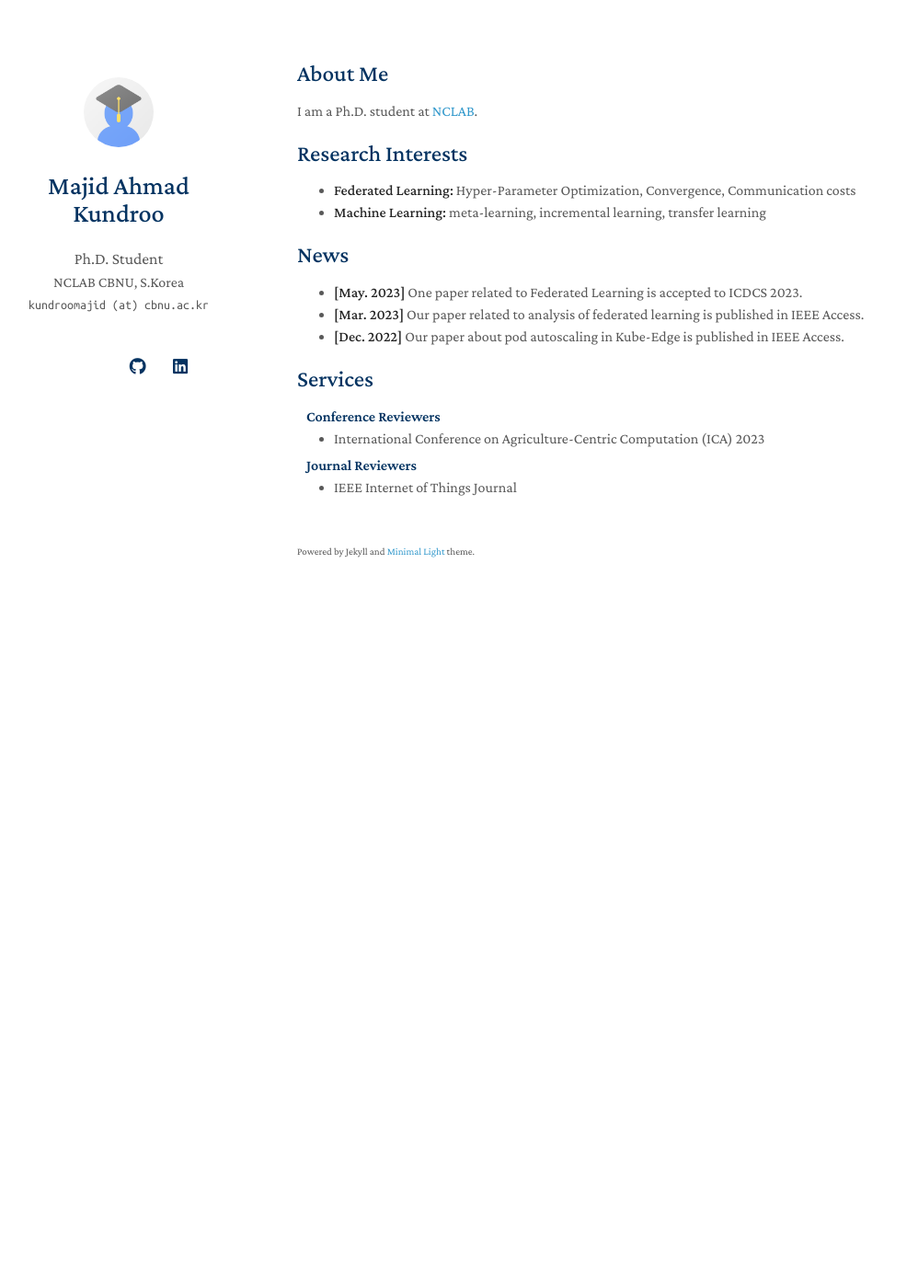
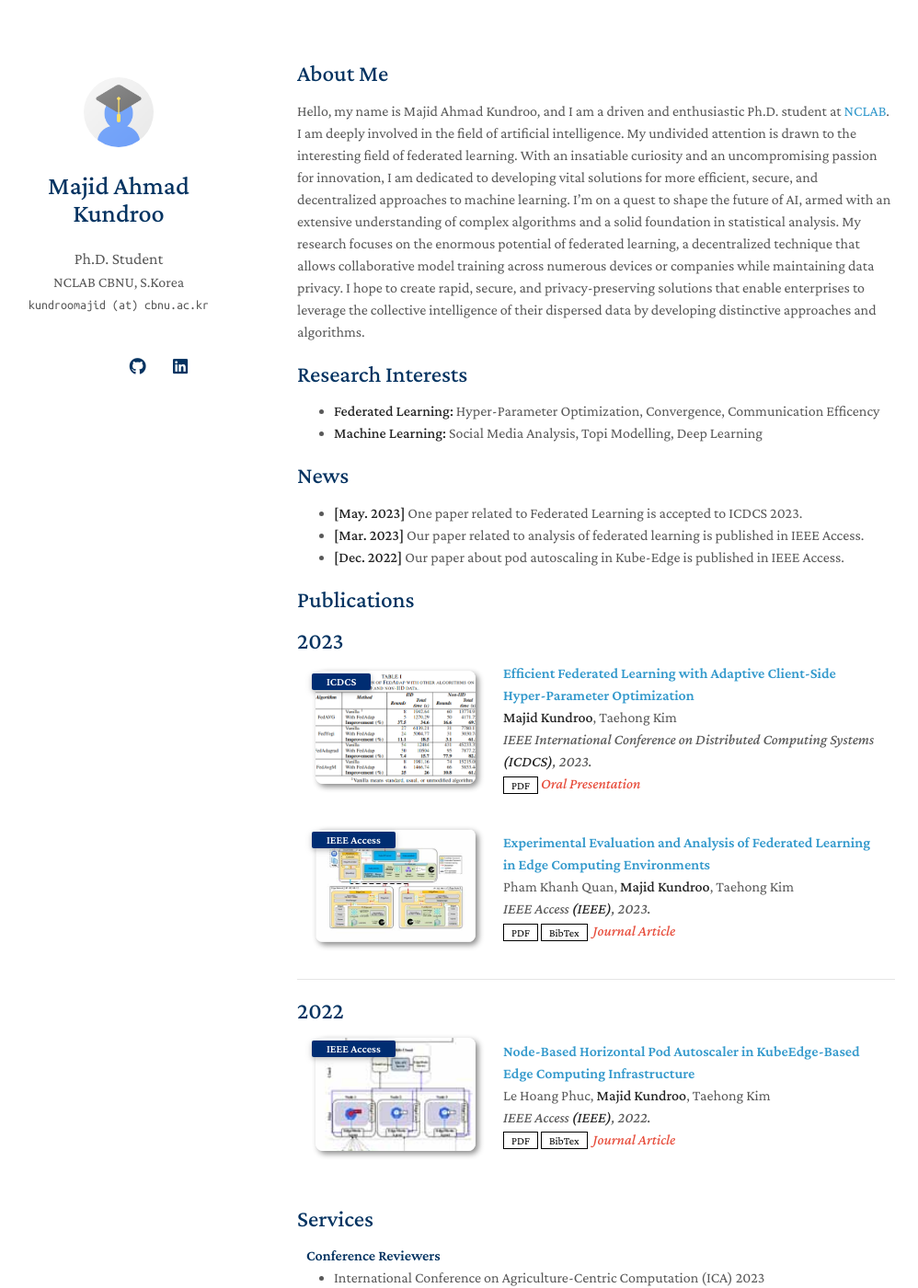
Before and after one commit to kundroomajid/kundroomajid.github.io, a Jekyll site: the page built from index.md, in a window 1280 px wide and 1400 px high. Shown: the whole window at 92% size, without its empty margins (147-1145 px from the left). Built offline with Jekyll 4.4.1, drawn with Linux system fonts in a browser that asks for light colours; nearby versions of some CDN libraries; a style sheet for code colours, icons or effects is not loaded; our own code applies the rules of GitHub Pages for plain Markdown files.

Commit message:
adds gitignore file and updated publications

```diff
--- a/_includes/publications.md
+++ b/_includes/publications.md
@@ -1,32 +1,82 @@
-<!-- <h2 id="publications" style="margin: 2px 0px -15px;">Publications</h2>
+<h2 id="publications" style="margin: 2px 0px -15px;">Publications</h2>
 
 <div class="publications">
 <ol class="bibliography">
+<h2 id="" style="margin: 20px 0px 10px;">2023</h2>
+<li>
+<div class="pub-row">
+
+  <div class="col-sm-3 abbr" style="position: relative;padding-right: 15px;padding-left: 15px;">
+    <img src="assets/img/icdcs-23.png" class="teaser img-fluid z-depth-1">
+    <abbr class="badge">ICDCS</abbr>
+  </div>
+
+  <div class="col-sm-9" style="position: relative;padding-right: 15px;padding-left: 20px;">
+    <div class="title"><a href="#">Efficient Federated Learning with Adaptive Client-Side Hyper-Parameter Optimization</a></div>
+    <div class="author"><strong>Majid Kundroo</strong>, Taehong Kim</div>
+    <div class="periodical"><em>IEEE International Conference on Distributed Computing Systems <strong>(ICDCS)</strong>, 2023.</em></div>
+    <div class="links">
+      <a href="#" class="btn btn-sm z-depth-0" role="button" target="_blank" style="font-size:12px;">PDF</a>
+      <!-- <a href="#" class="btn btn-sm z-depth-0" role="button" target="_blank" style="font-size:12px;">Code</a> -->
+      <!-- <a href="https://class-il.mpi-inf.mpg.de/mnemonics/" class="btn btn-sm z-depth-0" role="button" target="_blank" style="font-size:12px;">Project Page</a> -->
+      <!-- <a href="" class="btn btn-sm z-depth-0" role="button" target="_blank" style="font-size:12px;">BibTex</a> -->
+      <strong><i style="color:#e74d3c">Oral Presentation</i></strong>
+    </div>
+  </div>
+</div>
+</li>
+<br>
 
 <li>
 <div class="pub-row">
 
   <div class="col-sm-3 abbr" style="position: relative;padding-right: 15px;padding-left: 15px;">
-    <img src="assets/img/teaser_example.png" class="teaser img-fluid z-depth-1">
-    <abbr class="badge">CVPR</abbr>
+    <img src="assets/img/access-1.jpg" class="teaser img-fluid z-depth-1">
+    <abbr class="badge">IEEE Access</abbr>
   </div>
 
   <div class="col-sm-9" style="position: relative;padding-right: 15px;padding-left: 20px;">
-    <div class="title"><a href="https://arxiv.org/pdf/2002.10211.pdf">Mnemonics Training: Multi-Class Incremental Learning without Forgetting</a></div>
-    <div class="author"><strong>Yaoyao Liu</strong>, Yuting Su, An-An Liu, Bernt Schiele, Qianru Sun</div>
-    <div class="periodical"><em>IEEE/CVF Conference on Computer Vision and Pattern Recognition <strong>(CVPR)</strong>, 2020.</em></div>
+    <div class="title"><a href="https://doi.org/10.1109/ACCESS.2023.3262945">Experimental Evaluation and Analysis of Federated Learning in Edge Computing Environments</a></div>
+    <div class="author">Pham Khanh Quan, <strong>Majid Kundroo</strong>, Taehong Kim</div>
+    <div class="periodical"><em>IEEE Access <strong>(IEEE)</strong>, 2023.</em></div>
     <div class="links">
-      <a href="https://arxiv.org/pdf/2002.10211.pdf" class="btn btn-sm z-depth-0" role="button" target="_blank" style="font-size:12px;">PDF</a>
-      <a href="https://github.com/yaoyao-liu/mnemonics" class="btn btn-sm z-depth-0" role="button" target="_blank" style="font-size:12px;">Code</a>
-      <a href="https://class-il.mpi-inf.mpg.de/mnemonics/" class="btn btn-sm z-depth-0" role="button" target="_blank" style="font-size:12px;">Project Page</a>
-      <a href="https://dblp.uni-trier.de/rec/conf/cvpr/LiuSLSS20.html?view=bibtex" class="btn btn-sm z-depth-0" role="button" target="_blank" style="font-size:12px;">BibTex</a>
-      <strong><i style="color:#e74d3c">Oral Presentation</i></strong>
+      <a href="https://ieeexplore.ieee.org/document/10086519" class="btn btn-sm z-depth-0" role="button" target="_blank" style="font-size:12px;">PDF</a>
+      <!-- <a href="#" class="btn btn-sm z-depth-0" role="button" target="_blank" style="font-size:12px;">Code</a> -->
+      <!-- <a href="https://class-il.mpi-inf.mpg.de/mnemonics/" class="btn btn-sm z-depth-0" role="button" target="_blank" style="font-size:12px;">Project Page</a> -->
+      <a href="./assets/bibtex/fl_quan.bib" class="btn btn-sm z-depth-0" role="button" target="_blank" style="font-size:12px;">BibTex</a>
+      <strong><i style="color:#e74d3c"> &nbsp;Journal Article</i></strong>
     </div>
   </div>
 </div>
+
 </li>
+<br>
+<hr>
+<h2 id="year" style="margin: 20px 0px 10px;">2022</h2>
+<li>
+<div class="pub-row">
 
+  <div class="col-sm-3 abbr" style="position: relative;padding-right: 15px;padding-left: 15px;">
+    <img src="assets/img/nhpa.png" class="teaser img-fluid z-depth-1">
+    <abbr class="badge">IEEE Access</abbr>
+  </div>
+
+  <div class="col-sm-9" style="position: relative;padding-right: 15px;padding-left: 20px;">
+    <div class="title"><a href="https://doi.org/10.1109/access.2022.3232131">Node-Based Horizontal Pod Autoscaler in KubeEdge-Based Edge Computing Infrastructure</a></div>
+    <div class="author">Le Hoang Phuc, <strong>Majid Kundroo</strong>, Taehong Kim</div>
+    <div class="periodical"><em>IEEE Access <strong>(IEEE)</strong>, 2022.</em></div>
+    <div class="links">
+      <a href="https://ieeexplore.ieee.org/document/9999239" class="btn btn-sm z-depth-0" role="button" target="_blank" style="font-size:12px;">PDF</a>
+      <!-- <a href="#" class="btn btn-sm z-depth-0" role="button" target="_blank" style="font-size:12px;">Code</a> -->
+      <!-- <a href="https://class-il.mpi-inf.mpg.de/mnemonics/" class="btn btn-sm z-depth-0" role="button" target="_blank" style="font-size:12px;">Project Page</a> -->
+      <a href="./assets/bibtex/nhpa.bib" class="btn btn-sm z-depth-0" role="button" target="_blank" style="font-size:12px;">BibTex</a>
+      <strong><i style="color:#e74d3c"> &nbsp;Journal Article</i></strong>
+    </div>
+  </div>
+</div>
+
+</li>
 <br>
 
 </ol>
-</div> -->
+</div>
--- a/assets/js/scale.fix.js
+++ b/assets/js/scale.fix.js
@@ -1,3 +1,6 @@
+
+
+
 (function(document) {
     var metas = document.getElementsByTagName('meta'),
         changeViewportContent = function(content) {
--- a/index.md
+++ b/index.md
@@ -4,12 +4,12 @@ layout: homepage
 
 ## About Me
 
-I am a Ph.D. student at [NCLAB](https://nclab.cbnu.ac.kr).
+Hello, my name is Majid Ahmad Kundroo, and I am a driven and enthusiastic Ph.D. student at [NCLAB](https://nclab.cbnu.ac.kr). I am deeply involved in the field of artificial intelligence. My undivided attention is drawn to the interesting field of federated learning. With an insatiable curiosity and an uncompromising passion for innovation, I am dedicated to developing vital solutions for more efficient, secure, and decentralized approaches to machine learning. I'm on a quest to shape the future of AI, armed with an extensive understanding of complex algorithms and a solid foundation in statistical analysis. My research focuses on the enormous potential of federated learning, a decentralized technique that allows collaborative model training across numerous devices or companies while maintaining data privacy. I hope to create rapid, secure, and privacy-preserving solutions that enable enterprises to leverage the collective intelligence of their dispersed data by developing distinctive approaches and algorithms.
 
 ## Research Interests
 
-- **Federated Learning:** Hyper-Parameter Optimization, Convergence, Communication costs
-- **Machine Learning:** meta-learning, incremental learning, transfer learning
+- **Federated Learning:** Hyper-Parameter Optimization, Convergence, Communication Efficency
+- **Machine Learning:** Social Media Analysis, Topi Modelling, Deep Learning
 
 ## News
 
```
Also changed, not shown: assets/bibtex/fl_quan.bib (added, +9 -0 lines), assets/bibtex/nhpa.bib (added, +9 -0 lines), README_de.md (deleted), README_zh_Hans.md (deleted), README_zh_Hant.md (deleted), assets/img/access-1.jpg (added), assets/img/icdcs-23.png (added), assets/img/nhpa.png (added), 1 other file.
